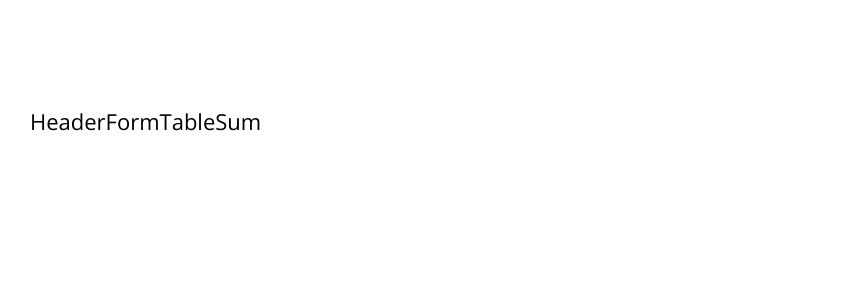
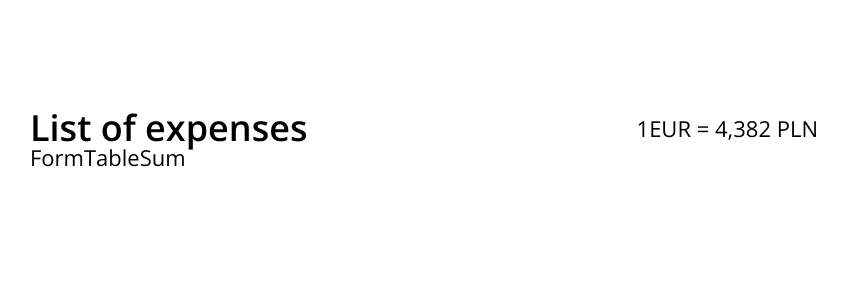
Before and after one commit to mateusz-olejarz/App, a React (Create React App) app: page / in a window 1280 px wide. Shown: the top 300 px of the page, without its empty margins (216-1063 px from the left). Built offline with nearby package versions, Linux system fonts and the light colour scheme.

Commit message:
Finish Header

```diff
--- a/src/components/Header/index.tsx
+++ b/src/components/Header/index.tsx
@@ -1,11 +1,18 @@
 import React from 'react';
+import { HEADER } from '../../content';
+import * as S from './styles'
 
 
 const Header: React.FC = (): React.ReactElement => {
     return (
-        <>
-            Header
-        </>
+        <S.Wrapper>
+            <h1>
+                {HEADER.title}
+            </h1>
+            <p>
+                {HEADER.exchangeRate}
+            </p>
+        </S.Wrapper>
     );
 }
 
--- /dev/null
+++ b/src/components/Header/styles.ts
@@ -0,0 +1,21 @@
+import styled from 'styled-components';
+import { DEVICE } from '../../constants'
+
+export const Wrapper = styled.header`
+    display: flex;
+    flex-direction: column;
+    justify-content: space-between;
+    align-items: center;
+
+    & :first-child {
+        margin-bottom: 10px;
+    }
+
+    @media ${DEVICE.MOBILE_L} {
+        flex-direction: row;
+
+        & :first-child {
+            margin-bottom: 0;
+        }
+    }
+`
--- /dev/null
+++ b/src/content.ts
@@ -0,0 +1,4 @@
+export const HEADER = {
+    title: 'List of expenses',
+    exchangeRate: '1EUR = 4,382 PLN',
+}
```
